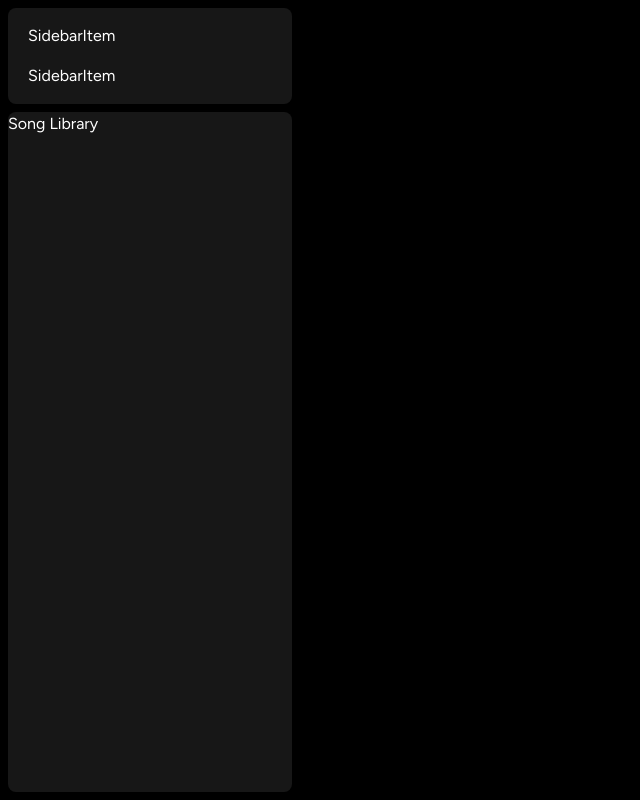
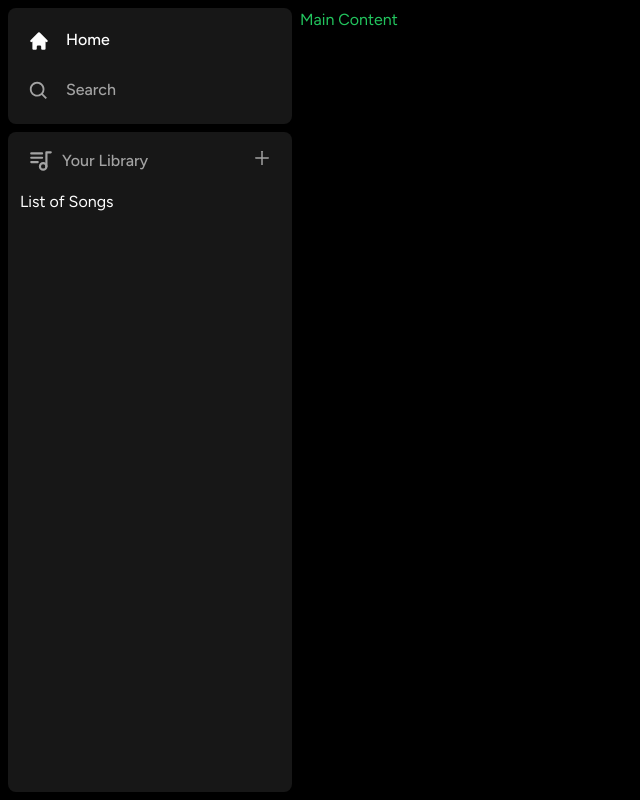
Before and after one commit to Derek949494/SpotifyClone, a Next.js app: page / in a window 1280 px wide. Shown: the whole page, without its empty margins (0-640 px from the left). Built offline with nearby package versions, Linux system fonts and the light colour scheme.

Commit message:
sidebar layout

```diff
--- /dev/null
+++ b/components/Library.tsx
@@ -0,0 +1,62 @@
+"use client";
+
+import { TbPlaylist } from "react-icons/tb";
+import { AiOutlinePlus } from "react-icons/ai";
+
+const Library = () => {
+  const onClick = () => {
+    //handle upload later
+  };
+
+  return (
+    <div className="flex flex-col">
+      <div className="
+        flex
+        item-center
+        justify-between
+        px-5
+        pt-4
+        "
+      >
+        <div className="
+          inline-flex
+          items-center
+          gap-x-2
+        "
+      >
+        <TbPlaylist className="text-neutral-400" size={26} />
+          <p className="
+            text-neutral-400
+            font-medium
+            text-md
+            "
+          >
+            Your Library
+          </p>
+        </div>
+        <AiOutlinePlus
+          onClick={onClick}
+          size={20}
+          className="
+            text-neutral-400
+            cursor-pointer
+            hover:text-white
+            transition
+          "
+        />
+      </div>
+      <div className="
+        flex
+        flex-col
+        gap-y-2
+        mt-4
+        px-3
+      "
+      >
+        List of Songs
+      </div>
+    </div>
+  )
+}
+
+export default Library;
--- a/components/Sidebar.tsx
+++ b/components/Sidebar.tsx
@@ -6,6 +6,7 @@ import {HiHome} from "react-icons/hi";
 import {BiSearch} from "react-icons/bi";
 import Box from "./Box";
 import SidebarItem from "./SidebarItem";
+import Library from "./Library";
 
 interface SidebarProps {
     children: React.ReactNode;
@@ -62,10 +63,12 @@ const Sidebar: React.FC<SidebarProps> = ({
             </div>
           </Box>
           <Box className="overflow-y-auto h-full">
-            Song Library
+            <Library/>
           </Box>
-
         </div>
+        <main className="h-full flex-1 overflow-y-auto py-2">
+          {children}
+        </main>
     </div>
   )
 }
--- a/components/SidebarItem.tsx
+++ b/components/SidebarItem.tsx
@@ -1,6 +1,44 @@
-const SidebarItem = () => {
+import { IconType } from "react-icons";
+import Link from "next/link";
+import { twMerge } from "tailwind-merge";
+
+interface SidebarItemProps {
+    icon: IconType;
+    label: string;
+    active?: boolean;
+    href: string;
+}
+
+const SidebarItem: React.FC<SidebarItemProps> = ({
+    icon: Icon,
+    label,
+    active,
+    href
+}) => {
   return (
-    <div>SidebarItem</div>
+    <Link
+        href={href}
+        className={twMerge(`
+            flex
+            flex-row
+            h-auto
+            item-center
+            w-full
+            gap-x-4
+            text-md
+            font-medium
+            cursor-pointer
+            hover:text-white
+            transition
+            text-neutral-400
+            py-1
+        `,
+        active && "text-white"
+        )}
+    >
+    <Icon size={26}/>
+    <p className="truncate w-full">{label}</p>
+    </Link>
   )
 }
 
```
